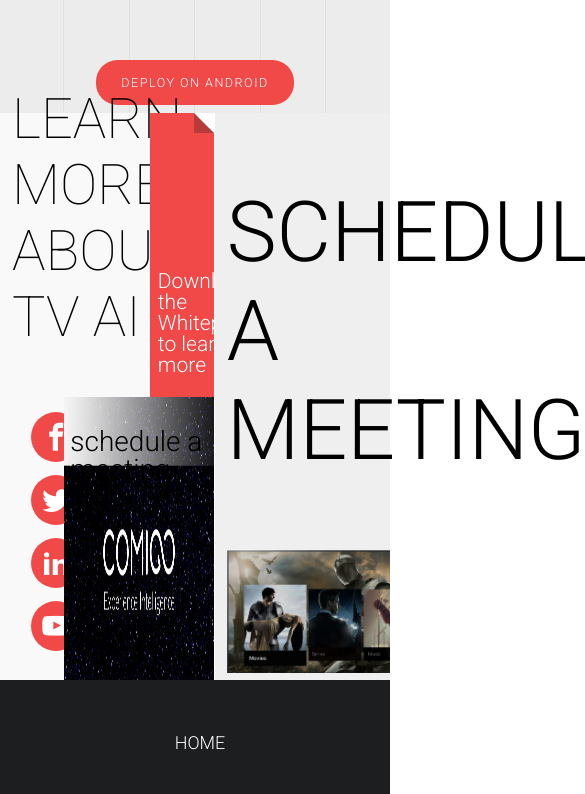
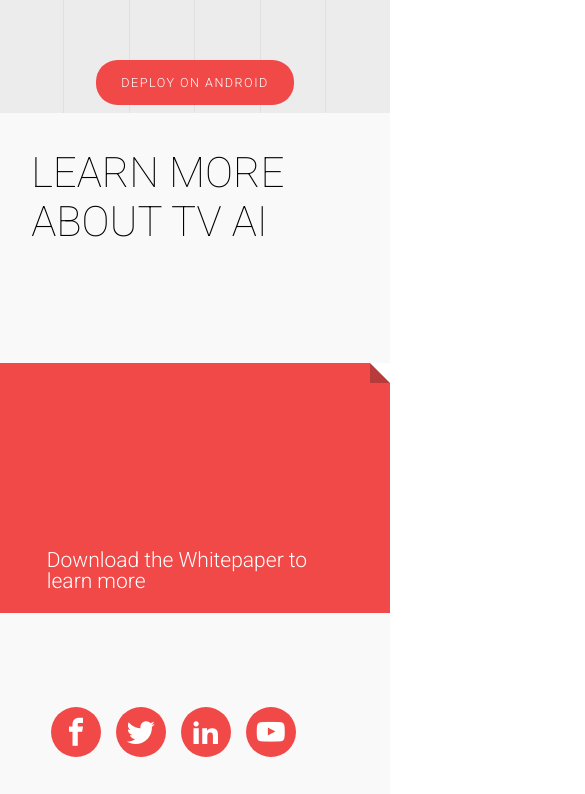
Before and after one commit to guypeled1/comigo-demo, a plain HTML site: page index.html in a window 390 px wide. Shown: the part 2770-3564 px from the top of the page, 585 px wide, since content can reach past the window. Drawn offline with Linux system fonts and the light colour scheme; files whose address does not match are found by name.

Commit message:
fix responsive of five version and fix video

```diff
--- a/responsive.css
+++ b/responsive.css
@@ -98,6 +98,9 @@
     .item-content {
         font-size: 0.7em;
     }
+    ul.footer-nav-list {
+        flex-direction: column;
+    }
 }
 
 @media screen and (max-width: 1188px) {
@@ -139,6 +142,29 @@
         text-align: center;
         padding-left: 0;
     }
+
+    .section-five {
+        flex-direction: column;
+    }
+    .section-five-left, .section-five-right {
+        width: 100%;
+    }
+    .section-five-left {
+        display: flex;
+    }
+    .section-five-item {
+        height: auto;
+    }
+    .scheduale-box p {
+        padding-top: 0;
+        margin-top: 8px;
+    }
+    .small-item.center-box ul {
+        padding-left: 11%;
+    }
+    .learn-title h1 {
+        font-size: 1.5em;
+    }
 }
 
 @media screen and (max-width: 1005px) {
@@ -160,6 +186,20 @@
     .section-three {
         height: 494px;
     }
+    .section-five-left {
+        flex-direction: column;
+    }
+    .learn-title h1 {
+        position: initial;
+    }
+
+    .section-five-item {
+        height: 250px;
+    }
+    .small-item.center-box ul {
+        width: 59%;
+    }
+
 }
 
 @media screen and (max-width: 840px) {
@@ -186,6 +226,11 @@
         right: auto;
         top:auto;
         bottom: 0px;
+    }
+
+    .section-three div ul li video {
+        height: 100%;
+        width: auto;
     }
 }
 
@@ -321,12 +366,23 @@
         content: " ";
         display: none;
     }
+    .small-item.center-box ul {
+        width: 100%;
+    }
+    .section-five-item div {
+        clear: both;
+        width: 100%;
+    }
+    .section-five-left {
+        display: block;
+    }
 }
 
 @media screen and (max-width: 495px) {
     .footer-cell:first-child {
         padding-left: 0;
     }
+
 }
 
 @media screen and (max-width: 400px) {
--- a/style.css
+++ b/style.css
@@ -484,6 +484,7 @@
 
 ul.footer-nav-list {
   list-style-type: none;
+  display: flex;
 }
 
 .main-footer{
@@ -504,9 +505,6 @@
   padding: 4% 10% 4% 0;
 }
 
-.footer-nav-list > li {
-  display: inline-block;
-}
 
 .footer-nav-list li ul {
   min-height: 100px;
```
